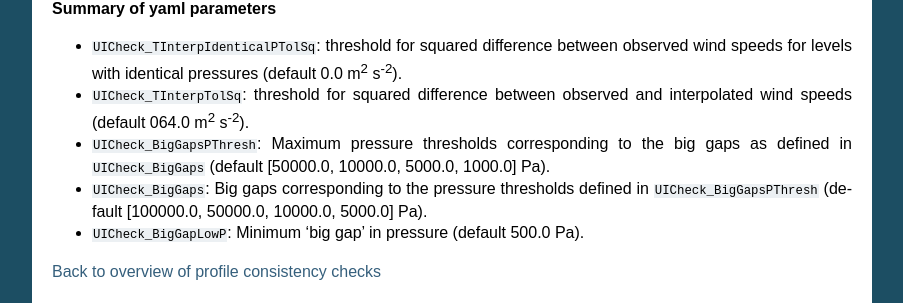
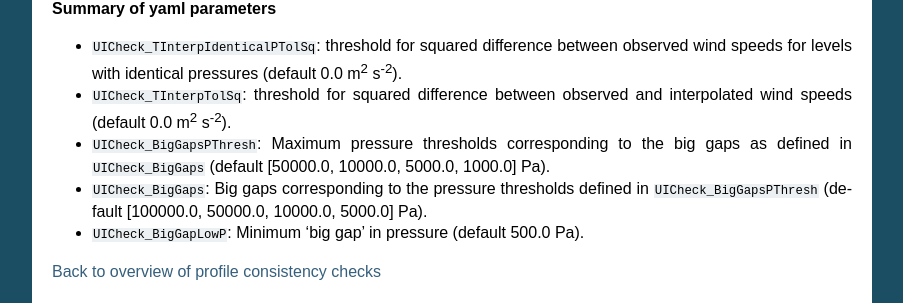
Before and after one commit to JCSDA/jedi-docs, a Sphinx documentation site: the page built from docs/jedi-components/ufo/qcfilters.rst, in a window 1280 px wide and 900 px high, scrolled down 14647 px. Shown: the part 174-477 px from the top of the window, without its empty margins (198-1101 px from the left). Built offline with Sphinx 7.4.7, drawn with Linux system fonts in a browser that asks for light colours.

Commit message:
Corrected a default value.

```diff
--- a/docs/jedi-components/ufo/qcfilters.rst
+++ b/docs/jedi-components/ufo/qcfilters.rst
@@ -845,7 +845,7 @@ down to a minimum value given by the value of :code:`UICheck_BigGapLowP`.
 
 - :code:`UICheck_TInterpIdenticalPTolSq`: threshold for squared difference between observed wind speeds for levels with identical pressures (default 0.0 m\ :sup:`2` s\ :sup:`-2`).
 
-- :code:`UICheck_TInterpTolSq`: threshold for squared difference between observed and interpolated wind speeds (default 064.0 m\ :sup:`2` s\ :sup:`-2`).
+- :code:`UICheck_TInterpTolSq`: threshold for squared difference between observed and interpolated wind speeds (default 0.0 m\ :sup:`2` s\ :sup:`-2`).
 
 - :code:`UICheck_BigGapsPThresh`: Maximum pressure thresholds corresponding to the big gaps as defined in :code:`UICheck_BigGaps` (default [50000.0, 10000.0, 5000.0, 1000.0] Pa).
 
```
